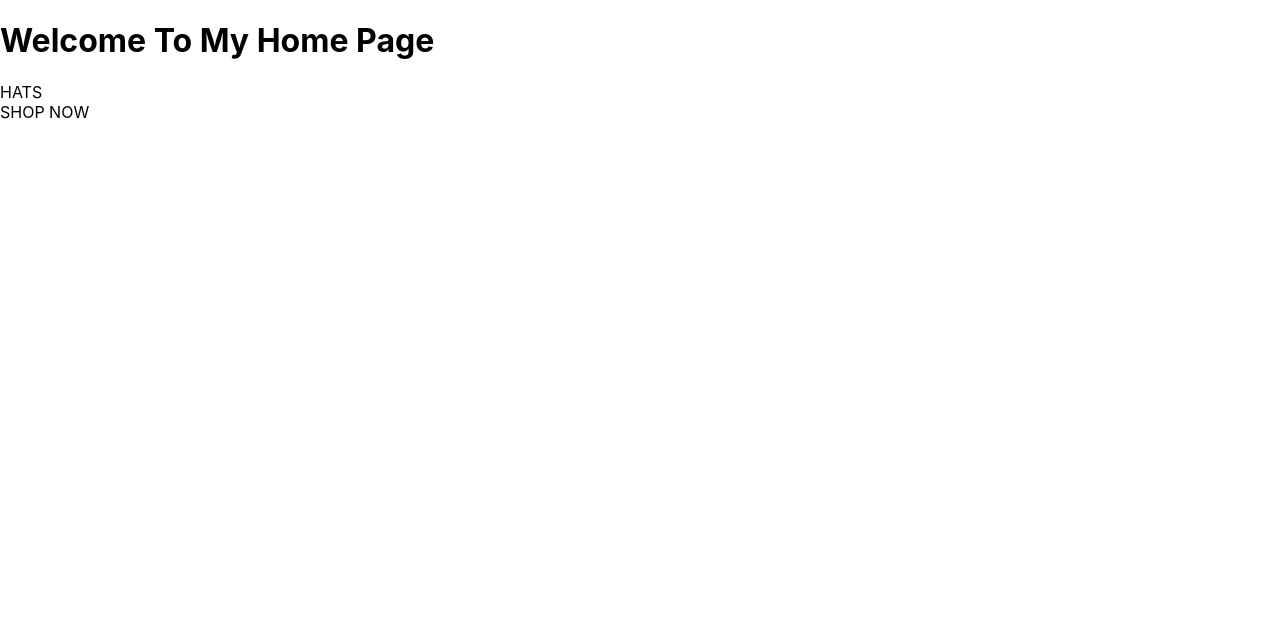
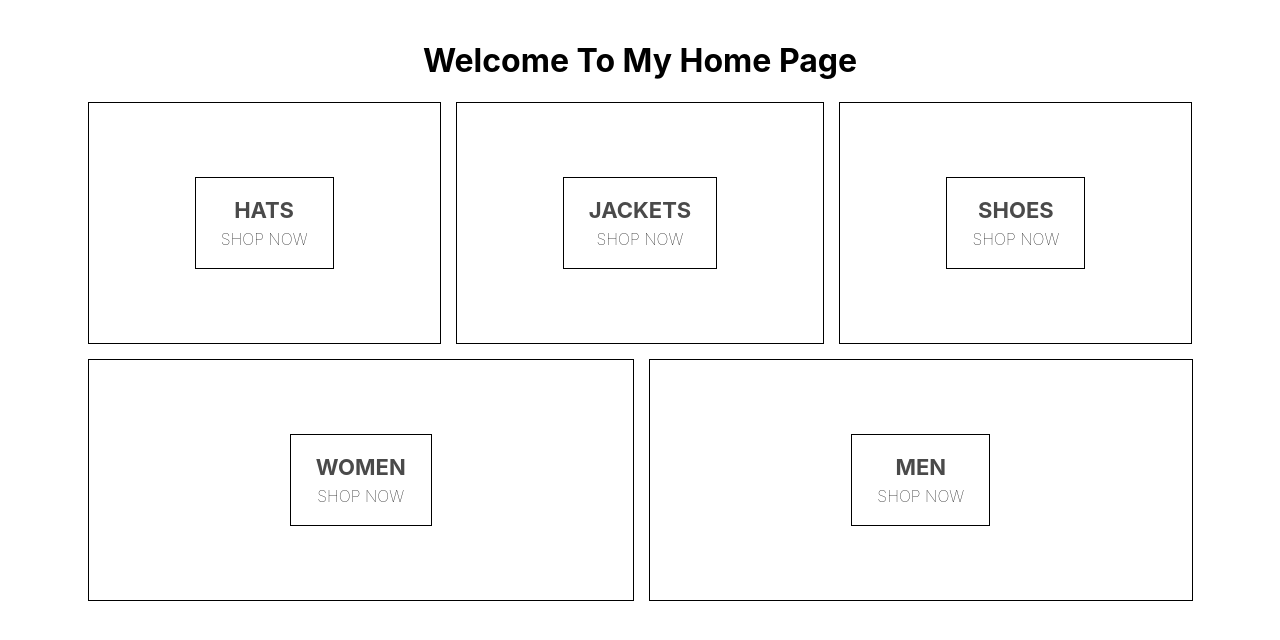
Before and after one commit to iqbalrafat/rares-clothing, a React (Create React App) app: page / in a window 1280 px wide. Shown: the top 640 px of the page. Built offline with nearby package versions, Linux system fonts and the light colour scheme; the HTML template or start-up script is replaced by a standard one.

Commit message:
[rares-clothing]--added style for homepage

```diff
--- a/package.json
+++ b/package.json
@@ -6,6 +6,7 @@
     "@testing-library/jest-dom": "^5.11.4",
     "@testing-library/react": "^11.1.0",
     "@testing-library/user-event": "^12.1.10",
+    "node-sass": "^5.0.0",
     "react": "^17.0.2",
     "react-dom": "^17.0.2",
     "react-scripts": "4.0.3",
--- a/src/App.js
+++ b/src/App.js
@@ -1,5 +1,5 @@
 import React from 'react';
-import HomePage from './HomePage.Component'
+import HomePage from './homepage.component'
 
 function App() {
   return (
--- a/src/HomePage.Component.jsx
+++ b/src/HomePage.Component.jsx
@@ -1,4 +1,5 @@
 import React from 'react'
+import './homepage.styles.scss'
 
 const HomePage=()=>(
   <div className="homepage">
@@ -10,6 +11,30 @@
             <span className="subtitle">SHOP NOW</span>
           </div>
       </div>
+      <div className="menu-item">
+          <div className="content">
+            <div className="title">JACKETS</div>
+            <span className="subtitle">SHOP NOW</span>
+          </div>
+      </div>
+      <div className="menu-item">
+          <div className="content">
+            <div className="title">SHOES</div>
+            <span className="subtitle">SHOP NOW</span>
+          </div>
+      </div>
+      <div className="menu-item">
+          <div className="content">
+            <div className="title">WOMEN</div>
+            <span className="subtitle">SHOP NOW</span>
+          </div>
+      </div>
+      <div className="menu-item">
+          <div className="content">
+            <div className="title">MEN</div>
+            <span className="subtitle">SHOP NOW</span>
+          </div>
+      </div>
     </div>
   </div>
 )
--- /dev/null
+++ b/src/homepage.styles.scss
@@ -0,0 +1,54 @@
+.homepage {
+  display: flex;
+  flex-direction: column;
+  align-items: center;
+  padding: 20px 80px;
+}
+
+.directory-menu {
+  width: 100%;
+  display: flex;
+  flex-wrap: wrap;
+  justify-content: space-between;
+}
+
+.menu-item {
+  min-width: 30%;
+  height: 240px;
+  flex: 1 1 auto;
+  display: flex;
+  align-items: center;
+  justify-content: center;
+  border: 1px solid black;
+  margin: 0 7.5px 15px;
+
+  &:first-child {
+    margin-right: 7.5px;
+  }
+
+  &:last-child {
+    margin-left: 7.5px;
+  }
+
+  .content {
+    height: 90px;
+    padding: 0 25px;
+    display: flex;
+    flex-direction: column;
+    align-items: center;
+    justify-content: center;
+    border: 1px solid black;
+
+    .title {
+      font-weight: bold;
+      margin-bottom: 6px;
+      font-size: 22px;
+      color: #4a4a4a;
+    }
+
+    .subtitle {
+      font-weight: lighter;
+      font-size: 16px;
+    }
+  }
+}
```
Also changed, not shown: 1 other file (tests, documents, lock files or other folders).
